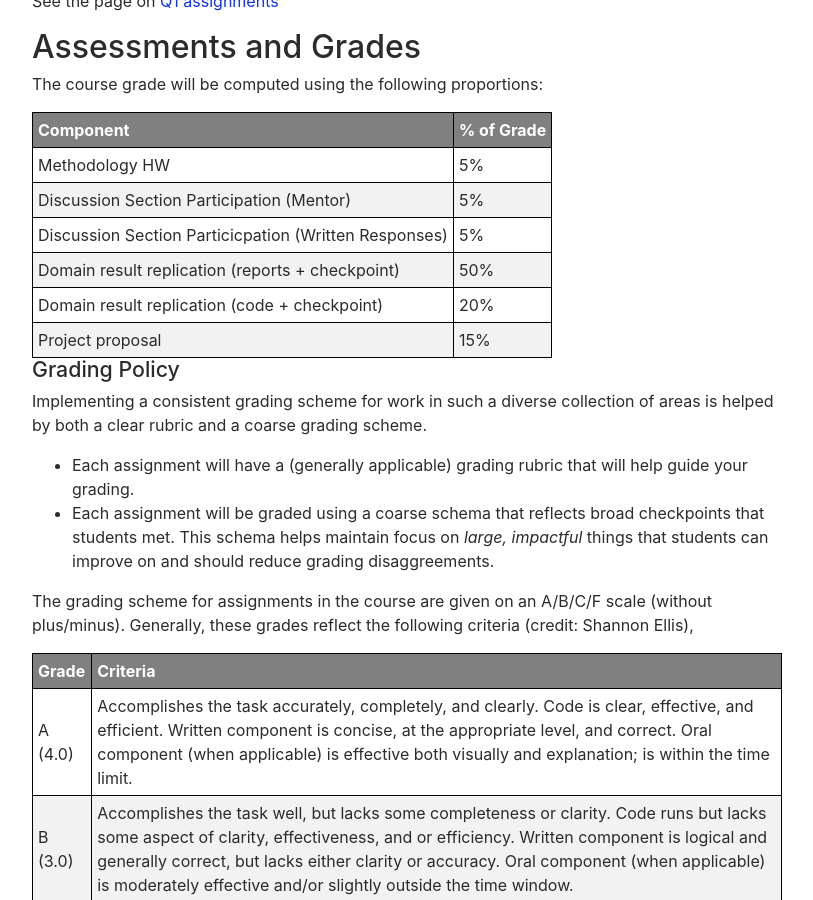
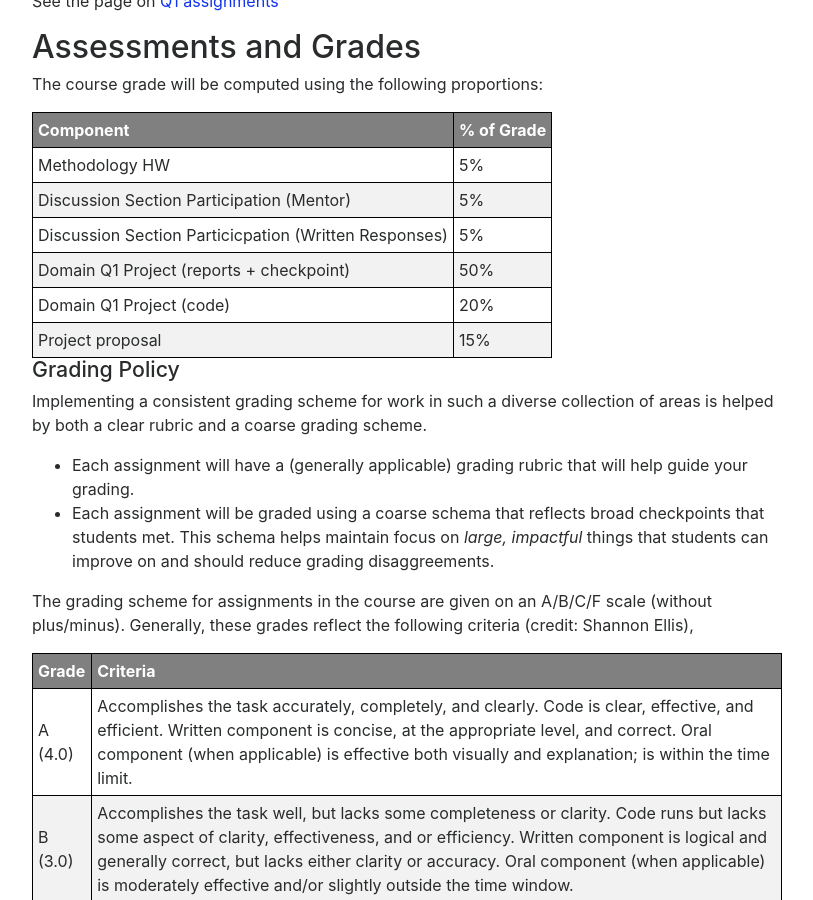
Before and after one commit to DSC-Capstone/dsc-capstone.github.io, a Jekyll site: the page built from student/quarter-1-syllabus.md, in a window 1280 px wide and 900 px high, scrolled down 1601 px. Shown: the whole window, without its empty margins (233-1046 px from the left). Built offline with Jekyll 4.4.1, drawn with Linux system fonts in a browser that asks for light colours; nearby versions of some CDN libraries.

Commit message:
remove replication

```diff
--- a/student/quarter-1-syllabus.md
+++ b/student/quarter-1-syllabus.md
@@ -82,8 +82,8 @@ The course grade will be computed using the following proportions:
 |Methodology HW|5%|
 |Discussion Section Participation (Mentor)|5%|
 |Discussion Section Particicpation (Written Responses)|5%|
-|Domain result replication (reports + checkpoint)|50%|
-|Domain result replication (code + checkpoint)|20%|
+|Domain Q1 Project (reports + checkpoint)|50%|
+|Domain Q1 Project (code)|20%|
 |Project proposal|15%|
 
 ### Grading Policy
```
